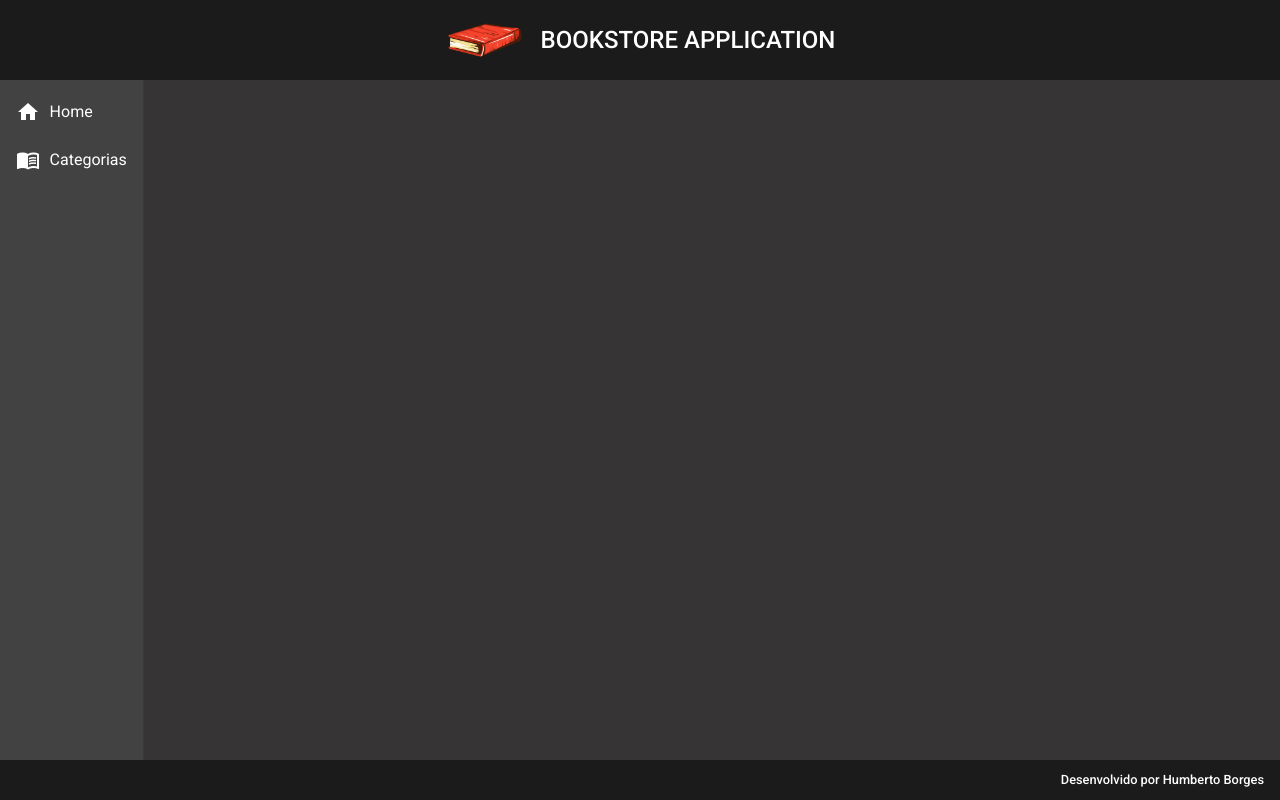
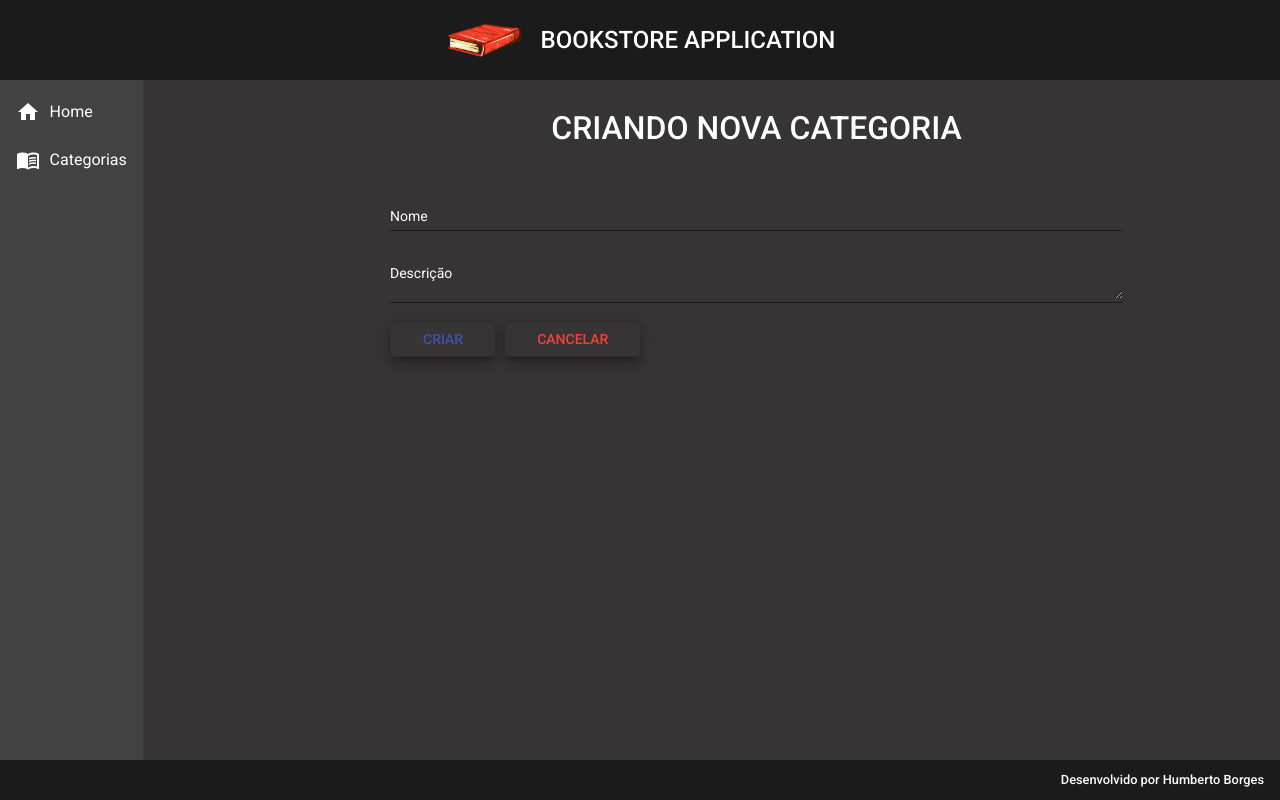
Before and after one commit to HumbertoBorges/bookstore-front, an Angular app: page /categorias/create in a window 1280 px wide. Before the commit this address led to /. Built offline with nearby package versions, Linux system fonts and the light colour scheme.

Commit message:
Metedo CREATE para categoria

```diff
--- a/src/app/app-routing.module.ts
+++ b/src/app/app-routing.module.ts
@@ -1,5 +1,6 @@
 import { NgModule } from '@angular/core';
 import { RouterModule, Routes } from '@angular/router';
+import { CategoriaCreateComponent } from './component/views/categoria/categoria-create/categoria-create.component';
 import { CategoriaReadComponent } from './components/views/categoria/categoria-read/categoria-read.component';
 import { HomeComponent } from './components/views/home/home.component';
 
@@ -11,6 +12,10 @@
   {
     path: 'categorias',
     component: CategoriaReadComponent
+  },
+  {
+    path: 'categorias/create',
+    component: CategoriaCreateComponent
   }
 ];
 
--- /dev/null
+++ b/src/app/component/views/categoria/categoria-create/categoria-create.component.css
@@ -0,0 +1,30 @@
+form {
+    text-align: center;
+    width: 70%;
+    margin: 2rem auto 0 auto;
+}
+
+h1 {
+    font-size: 2rem;
+    font-weight: 500;
+    margin-bottom: 3rem;
+}
+
+.text {
+    color: white;
+}
+
+.form {
+    width: 100%;
+}
+
+.buttons {
+    width: 100%;
+    text-align: start;
+}
+
+button {
+    margin-right: .5rem;
+    padding-right: 2rem;
+    padding-left: 2rem;
+}
--- /dev/null
+++ b/src/app/component/views/categoria/categoria-create/categoria-create.component.html
@@ -0,0 +1,19 @@
+<form action="">
+    <h1>CRIANDO NOVA CATEGORIA</h1>
+
+    <mat-form-field class="form">
+        <mat-label class="text">Nome</mat-label>
+        <input matInput [(ngModel)]="categoria.nome" type="text" name="nome" placeholder="Ex. Computação">
+    </mat-form-field>
+
+    <mat-form-field class="form">
+        <mat-label class="text">Descrição</mat-label>
+        <textarea  matInput [(ngModel)]="categoria.descricao" type="text" name="descricao" placeholder="Ex. Livros de Computação"></textarea>
+    </mat-form-field>
+
+    <div class="buttons">
+        <button  (click)="create()" class="mat-elevation-z8" mat-stroked-button color="primary"> CRIAR </button>
+        <button  class="mat-elevation-z8" mat-stroked-button color="warn"> CANCELAR </button>
+    </div>
+
+</form>
--- /dev/null
+++ b/src/app/component/views/categoria/categoria-create/categoria-create.component.ts
@@ -0,0 +1,34 @@
+import { Component, OnInit } from '@angular/core';
+import { Router } from '@angular/router';
+import { Categoria } from 'src/app/components/views/categoria/categoria.model';
+import { CategoriaService } from 'src/app/components/views/categoria/categoria.service';
+
+@Component({
+  selector: 'app-categoria-create',
+  templateUrl: './categoria-create.component.html',
+  styleUrls: ['./categoria-create.component.css']
+})
+export class CategoriaCreateComponent implements OnInit {
+
+  categoria: Categoria = {
+    nome: '',
+    descricao: ''
+  }
+
+  constructor(private service: CategoriaService, private router: Router) { }
+
+  ngOnInit(): void {
+  }
+
+  create(): void {
+    this.service.create(this.categoria).subscribe((resposta) => {
+      this.router.navigate(['categorias'])
+      this.service.mensagem('Categoria criada com sucesso!');
+    }, err => {
+      for(let i = 0; i < err.error.errors.length; i++) {
+        this.service.mensagem(err.error.errors[i].message)
+      }
+    })
+  }
+
+}
--- a/src/app/components/views/categoria/categoria-read/categoria-read.component.html
+++ b/src/app/components/views/categoria/categoria-read/categoria-read.component.html
@@ -3,7 +3,7 @@
         <h1>Categoria</h1>
     </div>
 
-    <button  class="mat-elevation-z8" mat-stroked-button color="primary">NOVA CATEGORIA</button>
+    <button  class="mat-elevation-z8" (click)="navegarParaCategoriaCreate()" mat-stroked-button color="primary">NOVA CATEGORIA</button>
 
     <div class="mat-elevation-z8 content-table">
         <table class="table" mat-table [dataSource]="categorias">
--- a/src/app/components/views/categoria/categoria-read/categoria-read.component.ts
+++ b/src/app/components/views/categoria/categoria-read/categoria-read.component.ts
@@ -1,4 +1,5 @@
 import { Component, OnInit } from '@angular/core';
+import { Router } from '@angular/router';
 import { Categoria } from '../categoria.model';
 import { CategoriaService } from '../categoria.service';
 
@@ -13,7 +14,7 @@
 
 displayedColumns: string[] = ['id', 'nome', 'descricao', 'livros', 'acoes'];
 
-  constructor(private service: CategoriaService) { }
+  constructor(private service: CategoriaService, private router: Router) { }
 
   ngOnInit(): void {
     this.findAll();
@@ -25,4 +26,8 @@
       this.categorias = resposta;
     })
   }
+
+  navegarParaCategoriaCreate(){
+    this.router.navigate(["categorias/create"])
+  }
 }
--- a/src/app/components/views/categoria/categoria.service.ts
+++ b/src/app/components/views/categoria/categoria.service.ts
@@ -1,5 +1,6 @@
 import { HttpClient } from '@angular/common/http';
 import { Injectable } from '@angular/core';
+import { MatSnackBar } from '@angular/material/snack-bar';
 import { Observable } from 'rxjs';
 import { environment } from 'src/environments/environment';
 import { Categoria } from './categoria.model';
@@ -11,10 +12,25 @@
 
   baseUrl: String = environment.baseUrl;
 
-  constructor(private http: HttpClient) { }
+  constructor(private http: HttpClient, private _snack: MatSnackBar) { }
+
 
   findAll(): Observable<Categoria[]> {
     const url = `${this.baseUrl}/categorias`
     return this.http.get<Categoria[]>(url)
   }
+
+  create(categoria: Categoria): Observable<Categoria>{
+    const url = `${this.baseUrl}/categorias`
+    return this.http.post<Categoria>(url, categoria);
+  }
+
+  mensagem(str: String): void {
+    this._snack.open(`${str}`, 'OK', {
+      horizontalPosition: 'end',
+      verticalPosition: 'top',
+      duration: 3000
+    })
+  }
+
 }
```
Also changed, not shown: src/app/app.module.ts (+19 -9 lines).
